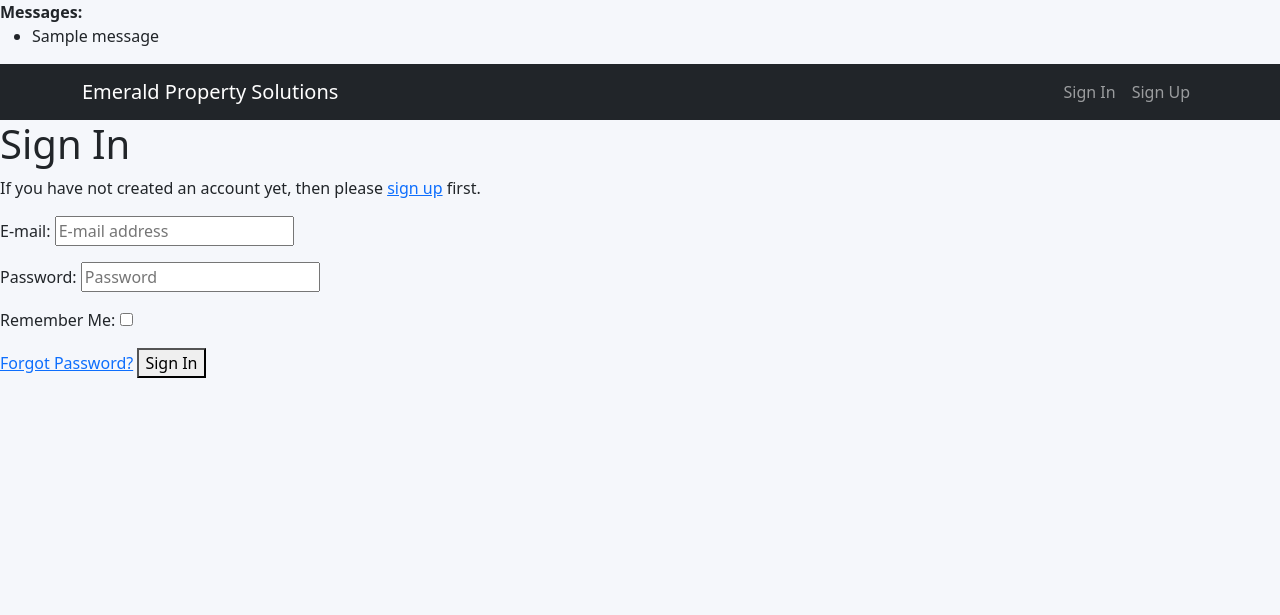
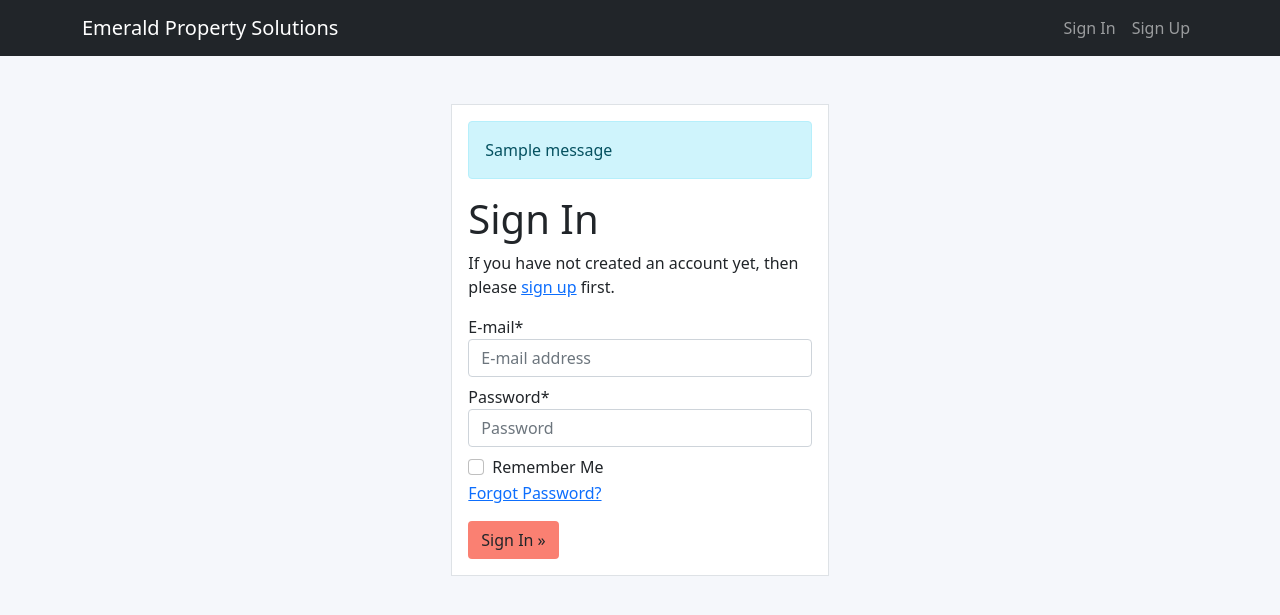
Before and after one commit to Francois16/real-estate-website, a Django app: page /accounts/login/ in a window 1280 px wide. Shown: the top 615 px of the page. Run offline with Django 4.2, Linux system fonts and the light colour scheme; tables that the repository leaves empty hold one stand-in row (values such as "Sample post"); one stand-in notice (Sample message) is shown; parts of the project's set-up code (start-up, migrations or seed data) failed here and were passed over; some libraries are stand-ins or nearby versions.

Commit message:
added styles to accounts templates

```diff
--- a/templates/account/base.html
+++ b/templates/account/base.html
@@ -12,17 +12,7 @@
   </head>
   <body>
     {% block body %}
-
-        {% if messages %}
-        <div>
-        <strong>Messages:</strong>
-        <ul>
-            {% for message in messages %}
-            <li>{{message}}</li>
-            {% endfor %}
-        </ul>
-        </div>
-        {% endif %}
+        <!-- Navigation -->
         <nav class="navbar navbar-expand-lg navbar-dark bg-dark">
             <div class="container">
               <a class="navbar-brand" href="{% url 'home' %}">Emerald Property Solutions</a>
@@ -32,36 +22,37 @@
               <div class="collapse navbar-collapse" id="navbarNav">
                 <ul class="navbar-nav ms-auto">
                     {% if user.is_authenticated %}
-                        <li class="nav-itme"><a class="nav-link" href="{% url 'account_email' %}">Change E-mail</a></li>
-                        <li class="nav-itme"><a class="nav-link" href="{% url 'account_logout' %}">Sign Out</a></li>
+                        <li class="nav-item">
+                            <a class="nav-link" href="{% url 'account_email' %}">Change E-mail</a>
+                        </li>
+                        <li class="nav-item">
+                            <a class="nav-link" href="{% url 'account_logout' %}">Sign Out</a>
+                        </li>
                     {% else %}
-                        <li class="nav-itme"><a class="nav-link" href="{% url 'account_login' %}">Sign In</a></li>
-                        <li class="nav-itme"><a class="nav-link" href="{% url 'account_signup' %}">Sign Up</a></li>
+                        <li class="nav-item">
+                            <a class="nav-link" href="{% url 'account_login' %}">Sign In</a>
+                        </li>
+                        <li class="nav-item">
+                            <a class="nav-link" href="{% url 'account_signup' %}">Sign Up</a>
+                        </li>
                     {% endif %}
                 </ul>
               </div>
             </div>
-          </nav>
+        </nav>
 
-        {% comment %} <div>
-            <strong>Emerald</strong>
-            <ul>
-                {% if user.is_authenticated %}
-                    <li><a href="{% url 'account_email' %}">Change E-mail</a></li>
-                    <li><a href="{% url 'account_logout' %}">Sign Out</a></li>
-                {% else %}
-                    <li><a href="{% url 'account_login' %}">Sign In</a></li>
-                    <li><a href="{% url 'account_signup' %}">Sign Up</a></li>
-                {% endif %}
-            </ul>
-        </div> {% endcomment %}
         {% block content %}
         {% endblock %}
     {% endblock %}
 
 
     {% block extra_body %}
+        <!-- icons -->
+        <script src="https://unpkg.com/boxicons@2.1.1/dist/boxicons.js"></script>
 
+        <!-- bootstrap -->
+        <script src="https://cdn.jsdelivr.net/npm/@popperjs/core@2.9.2/dist/umd/popper.min.js" integrity="sha384-IQsoLXl5PILFhosVNubq5LC7Qb9DXgDA9i+tQ8Zj3iwWAwPtgFTxbJ8NT4GN1R8p" crossorigin="anonymous"></script>
+        <script src="https://cdn.jsdelivr.net/npm/bootstrap@5.0.2/dist/js/bootstrap.min.js" integrity="sha384-cVKIPhGWiC2Al4u+LWgxfKTRIcfu0JTxR+EQDz/bgldoEyl4H0zUF0QKbrJ0EcQF" crossorigin="anonymous"></script>
     {% endblock %}
   </body>
 </html>
--- a/templates/account/login.html
+++ b/templates/account/login.html
@@ -2,45 +2,42 @@
 
 {% load i18n %}
 {% load account socialaccount %}
+{% load crispy_forms_tags %}
 
 {% block head_title %}{% trans "Sign In" %}{% endblock %}
 
 {% block content %}
+    <div class="container gx-3">
+        <div class="row mt-5 justify-content-center">
+            <div class="col-md-8 col-lg-6 col-xl-4 border p-3 bg-white">
+                <!-- Messages -->
+                {% include "includes/messages.html" %}
 
                 <h1>{% trans "Sign In" %}</h1>
-
-{% get_providers as socialaccount_providers %}
-
-{% if socialaccount_providers %}
-<p>{% blocktrans with site.name as site_name %}Please sign in with one
-of your existing third party accounts. Or, <a href="{{ signup_url }}">sign up</a>
-for a {{ site_name }} account and sign in below:{% endblocktrans %}</p>
-
-<div class="socialaccount_ballot">
-
-  <ul class="socialaccount_providers">
-    {% include "socialaccount/snippets/provider_list.html" with process="login" %}
-  </ul>
-
-  <div class="login-or">{% trans 'or' %}</div>
-
-</div>
-
-{% include "socialaccount/snippets/login_extra.html" %}
-
-{% else %}
                 <p>{% blocktrans %}If you have not created an account yet, then please
                 <a href="{{ signup_url }}">sign up</a> first.{% endblocktrans %}</p>
-{% endif %}
 
                 <form class="login" method="POST" action="{% url 'account_login' %}">
                     {% csrf_token %}
-  {{ form.as_p }}
+                    <div class="row gy-2">
+                        <div class="col-12">
+                            {{ form.login|as_crispy_field }}
+                        </div>
+                        <div class="col-12">
+                        {{ form.password|as_crispy_field }}
+                        </div>
+                        <div class="col-12">
+                            {{ form.remember|as_crispy_field }}
+                        </div>
+                    </div>
                     {% if redirect_field_value %}
                         <input type="hidden" name="{{ redirect_field_name }}" value="{{ redirect_field_value }}" />
                     {% endif %}
+
                     <a class="button secondaryAction" href="{% url 'account_reset_password' %}">{% trans "Forgot Password?" %}</a>
-  <button class="primaryAction" type="submit">{% trans "Sign In" %}</button>
+                    <button class="btn primary-bg d-block mt-3" class="primaryAction" type="submit">{% trans "Sign In" %} &raquo;</button>
                 </form>
-
+            </div>
+        </div>
+    </div>
 {% endblock %}
--- /dev/null
+++ b/templates/includes/messages.html
@@ -0,0 +1,5 @@
+{% if messages %}
+    {% for message in messages %}
+        <div class="alert alert-info">{{message}}</div>
+    {% endfor %}
+{% endif %}
```
Also changed, not shown: templates/account/password_reset.html (+16 -5 lines), templates/account/signup.html (+13 -4 lines), templates/includes/navigation/navbar.html (+10 -0 lines). Lines whose indentation alone changed are shown as unchanged.
